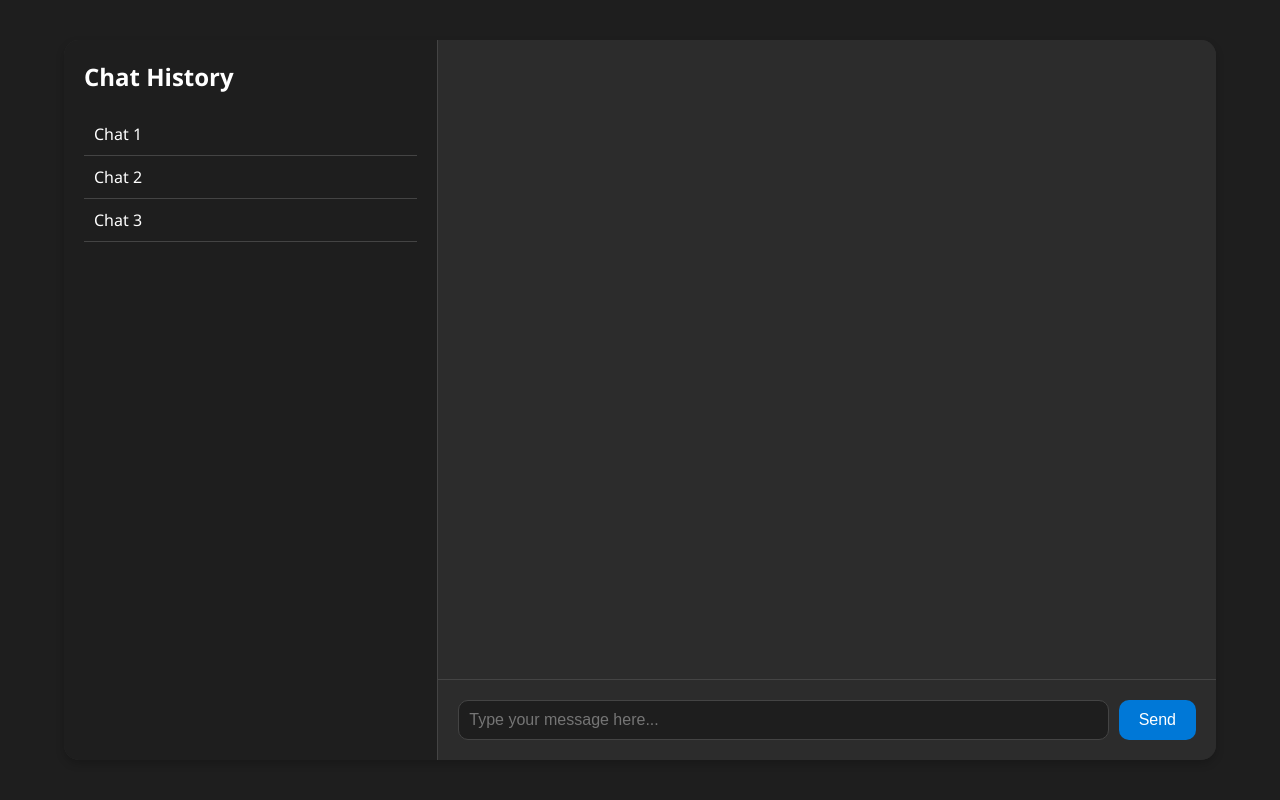
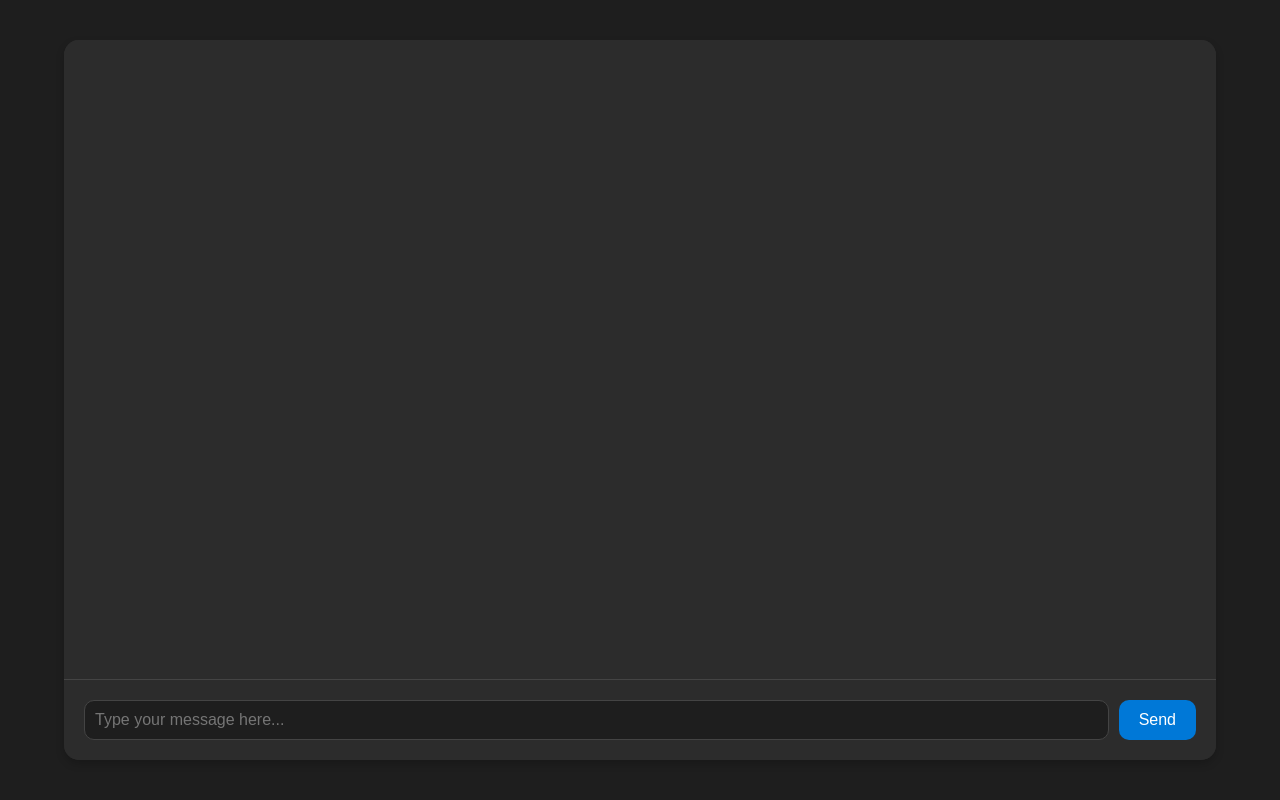
Before and after one commit to Shrinkhal01/CHATBOT-LLama-2, a Flask app: page / in a window 1280 px wide. Run offline with Flask 3, Linux system fonts and the light colour scheme.

Commit message:
Update index.html
Removed Chat History Section: Removed the static chat history section from the #chat-history-container div.
Restructured Chat Interface: Modified the structure of #chat-container and #chat-interface to accommodate dynamic message rendering.
Added Avatar and Message Containers: Added .user-avatar, .bot-avatar, .user-message-container, and .bot-message-container classes for styling avatars and message containers.
Adjusted Message Styling: Adjusted .user-message and .bot-message classes to ensure messages are styled appropriately with background colors, alignment, and border radius.
JavaScript Functionality: Updated JavaScript functions to dynamically append user and bot messages with their respective avatars, handling message sending via AJAX, and scrolling to the bottom of the chat history on new messages.

```diff
--- a/templates/index.html
+++ b/templates/index.html
@@ -31,31 +31,11 @@
         }
 
         #chat-history-container {
-            width: 30%;
-            height: 100%;
-            background-color: #1e1e1e;
-            border-right: 1px solid #444;
-            padding: 20px;
-            overflow-y: auto;
-        }
-
-        #chat-history-container h2 {
-            margin: 0 0 20px 0;
-        }
-
-        .chat-history-item {
-            padding: 10px;
-            border-bottom: 1px solid #444;
-            cursor: pointer;
-            transition: background-color 0.3s ease;
-        }
-
-        .chat-history-item:hover {
-            background-color: #333;
+            display: none; /* Hide chat history container */
         }
 
         #chat-interface {
-            width: 70%;
+            width: 100%;
             height: 100%;
             display: flex;
             flex-direction: column;
@@ -137,13 +146,6 @@
 </head>
 <body>
     <div id="chat-container">
-        <div id="chat-history-container">
-            <h2>Chat History</h2>
-            <div class="chat-history-item">Chat 1</div>
-            <div class="chat-history-item">Chat 2</div>
-            <div class="chat-history-item">Chat 3</div>
-            <!-- Add more chat history items as needed -->
-        </div>
         <div id="chat-interface">
             <div id="chat-history"></div>
             <div id="input-container">
@@ -155,10 +157,28 @@
 
     <script>
         $(document).ready(function() {
+            const chatHistory = {{ chat_history | tojson | safe }}; // Assuming this is correctly populated by Flask
+
+            function appendMessage(role, message) {
+                const avatar = role === 'user' ? 'static/user.jpg' : 'static/artificial-intelligence.png';
+                const messageClass = role === 'user' ? 'user-message' : 'bot-message';
+                const containerClass = role === 'user' ? 'user-message-container' : 'bot-message-container';
+
+                const messageContainer = `
+                    <div class="message-container ${containerClass}">
+                        <img src="${avatar}" alt="Avatar" class="${role}-avatar">
+                        <div class="${messageClass}">${message}</div>
+                    </div>
+                `;
+
+                $('#chat-history').append(messageContainer);
+                $('#chat-history').scrollTop($('#chat-history')[0].scrollHeight);
+            }
+
             function sendMessage() {
                 var userInput = $('#user-input').val();
                 if (userInput.trim() !== '') {
-                    $('#chat-history').append('<div class="user-message">You: ' + userInput + '</div>');
+                    appendMessage('user', userInput);
                     $('#user-input').val('');
 
                     $.ajax({
@@ -166,12 +186,10 @@
                         url: '/chat',
                         data: {'user_input': userInput},
                         success: function(response) {
-                            $('#chat-history').append('<div class="bot-message">Bot: ' + response.response + '</div>');
-                            $('#chat-history').scrollTop($('#chat-history')[0].scrollHeight);
+                            appendMessage('bot', response.response);
                         },
                         error: function() {
-                            $('#chat-history').append('<div class="bot-message">Bot: Error: Failed to generate response.</div>');
-                            $('#chat-history').scrollTop($('#chat-history')[0].scrollHeight);
+                            appendMessage('bot', 'Error: Failed to generate response.');
                         }
                     });
                 }
@@ -186,6 +204,11 @@
                     sendMessage();
                 }
             });
+
+            // Display initial chat history
+            chatHistory.forEach(item => {
+                appendMessage(item.role, item.content);
+            });
         });
     </script>
 </body>
```
Also changed, not shown: other parts of templates/index.html (+42 -13 lines).
